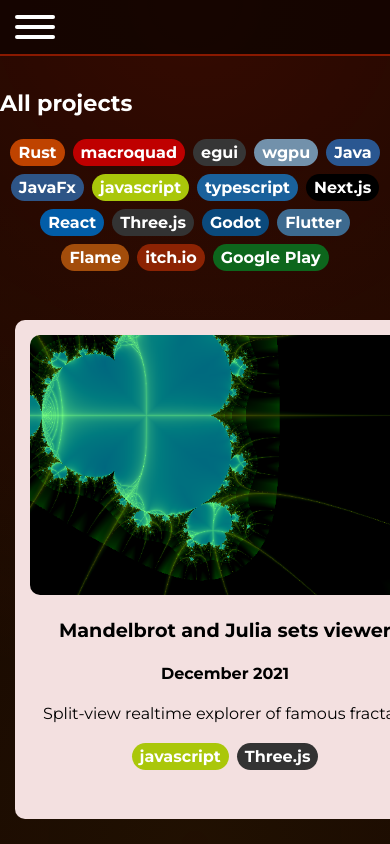
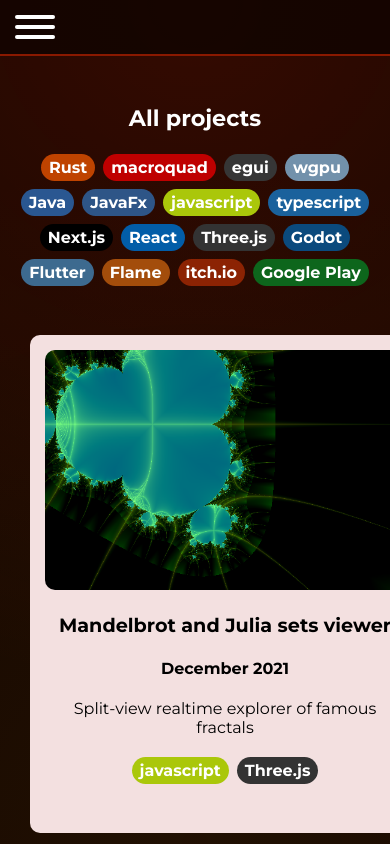
Before and after one commit to gre-v-el/portfolio, a Next.js app: page /projects in a window 390 px wide. Shown: the top 844 px of the page. Built offline with nearby package versions, Linux system fonts and the light colour scheme.

Commit message:
Fixed a bug where hidden mobile nav obstructed buttons.

```diff
--- a/app/globals.css
+++ b/app/globals.css
@@ -82,6 +82,7 @@ h3 {
 #hamburger-icon {
 	width: 40px;
 	padding: 15px;
+	cursor: pointer;
 }
 #hamburger-icon div {
 	margin: 6px 0;
@@ -100,7 +101,7 @@ h3 {
 	width: 20px;
 }
 #mobile-nav.open #hamburger-icon div {
-	transform: translateY(-6px) translateX(-2px) rotate(-45deg);
+	transform: translateY(-6px) translateX(-2px) rotate(135deg);
 	width: 20px;
 }
 #mobile-nav.open #hamburger-icon::after {
@@ -149,6 +150,9 @@ h3 {
 #mobile-nav.closed #mobile-nav-buttons {
 	animation: scale-down 0.3s ease-in;
 	animation-fill-mode: both;
+}
+#mobile-nav.loading #mobile-nav-buttons {
+	display: none;
 }
 
 
--- a/app/projects/page.module.css
+++ b/app/projects/page.module.css
@@ -0,0 +1,6 @@
+.main {
+	padding: 15px;
+	display: flex;
+	flex-direction: column;
+	align-items: center;
+}
--- /dev/null
+++ b/app/projects/tag/page.tsx
@@ -0,0 +1,5 @@
+import { redirect } from "next/navigation";
+
+export default function Tag() {
+	redirect("/projects");
+}
--- a/components/MobileNav.tsx
+++ b/components/MobileNav.tsx
@@ -21,7 +21,7 @@ export default function MobileNav() {
 	}, [path]);
 
 	// Don't show the loading animation on load
-	const cl = loading ? "" : (visible ? "open" : "closed");
+	const cl = loading ? "closed loading" : (visible ? "open" : "closed");
 
 	return (
 		<>
```
